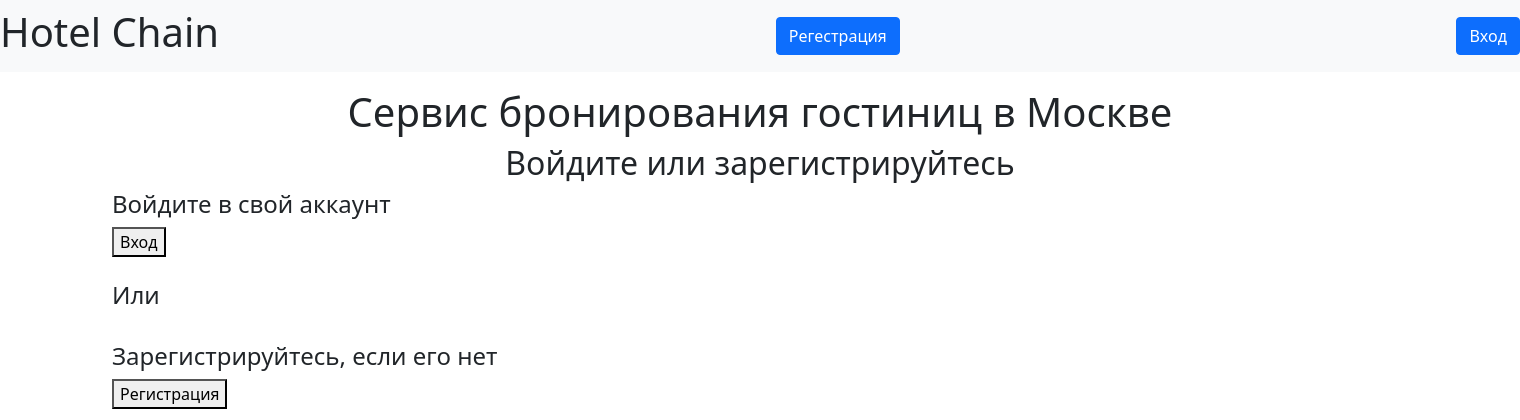
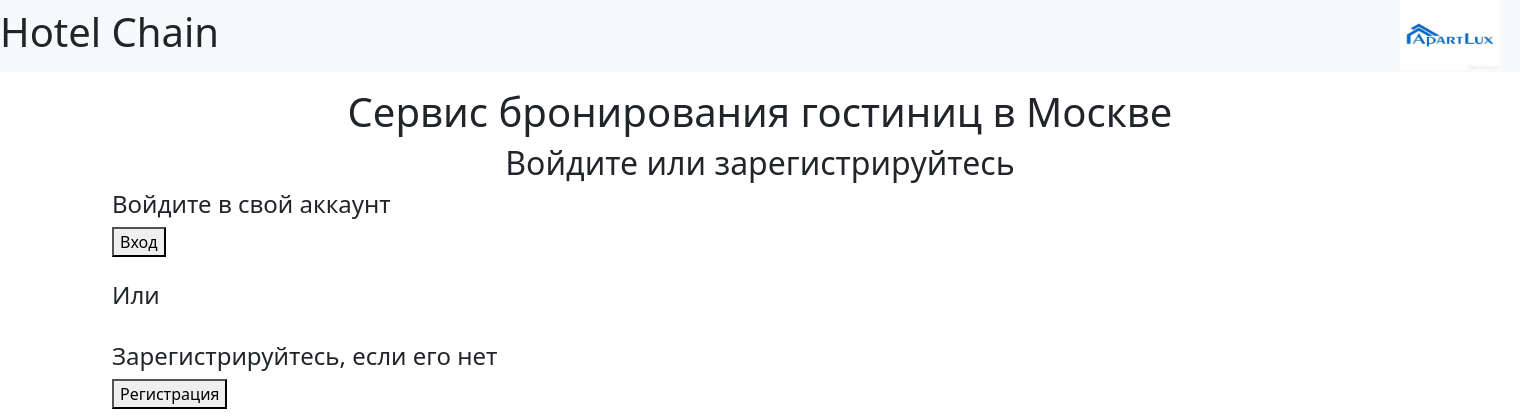
Before and after one commit to nastyas1/hotel-chain, a Flask app: page / in a window 1520 px wide. Shown: the top 420 px of the page. Run offline with Flask 2, Linux system fonts and the light colour scheme.

Commit message:
Update start_page.html
Добавил картинку на стартовое окно

```diff
--- a/templates/start_page.html
+++ b/templates/start_page.html
@@ -11,47 +11,38 @@
     <link href="{url_for('static', filename='css/style.css')}" rel="stylesheet" type="text/css">
     <title>Бронирование номера в гостинице</title>
 </head>
-
 <body>
-
 <header>
     <nav class="navbar navbar-light bg-light">
         <h1>Hotel Chain</h1>
-
-        <a class="btn btn-primary " href="/reg" target="_blank">Регестрация</a>
-
-        <a class="btn btn-primary" href="/entrance" target="_blank">Вход</a>
-
     </nav>
+    <div style="width: 1px; height: 1px; position: absolute; top: 0px; left: 1400px;">
+        <img src="static/images/apartlux.jpg"
+         alt=" "
+         width="100"
+         height="70">
+    </div>
     <div class="col-1 col-lg-2 mb-3">
     </div>
 </header>
-
-
 <h1 align="center">Сервис бронирования гостиниц в Москве</h1>
 <h2 align="center">Войдите или зарегистрируйтесь</h2>
-
 <div class="container">
     <h4>Войдите в свой аккаунт</h4>
-
     <form action="/entrance" method="get" target="_blank">
     <button type="submit">Вход</button>
     <! - - Кнопка перехода на страницу входа -->
-
     </form>
-
     <br>
     <h4>Или</h4>
     <br>
     <h4>Зарегистрируйтесь, если его нет</h4>
-
     <form action="/reg" method="get" target="_blank">
     <button type="submit">Регистрация</button>
     <! - - Кнопка перехода на страницу регестрации -->
     </form>
 </div>
 </body>
-
 <footer class="bd-footer py-4 py-md-5 mt-5 bg-light">
     <div class="container py-4 py-md-5 px-4 px-md-3">
         <div class="row">
@@ -69,7 +60,6 @@
                     </li>
                 </ul>
             </div>
-
             <div class="col-6 col-lg-2 offset-lg-1 mb-3">
                 <h5>Ссылка на GitHub с проектом</h5>
                 <ul class="list-unstyled">
@@ -80,5 +70,4 @@
         </div>
     </div>
 </footer>
-
 </html>
```
